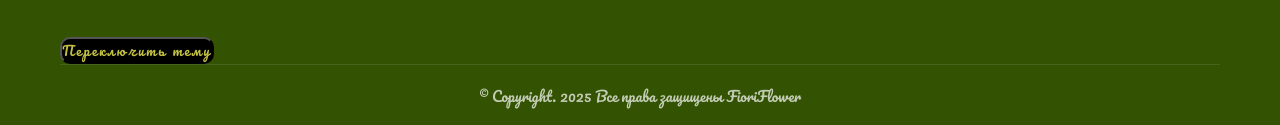
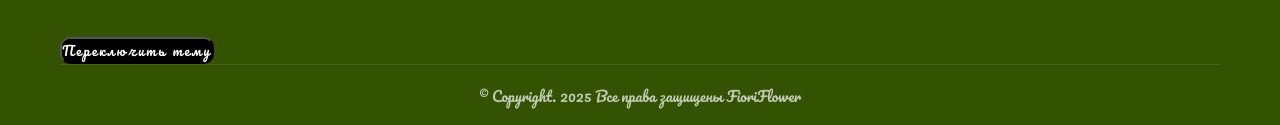
Before and after one commit to KaterinaACat/finalwork_byKate, a plain HTML site: page Final work.html in a window 1280 px wide. Shown: the part 3818-3943 px from the top of the page. Drawn offline with nearby package versions, Linux system fonts and the light colour scheme.

Commit message:
Update styles.css

```diff
--- a/cssfinalwork/styles.css
+++ b/cssfinalwork/styles.css
@@ -228,7 +228,7 @@ ul {
 background-color: black;
 border-radius: 10px;
 cursor: pointer;
-color: #c2c043;
+color: white;
 display: flex;
 height: max-content;
 width: max-content;
```
